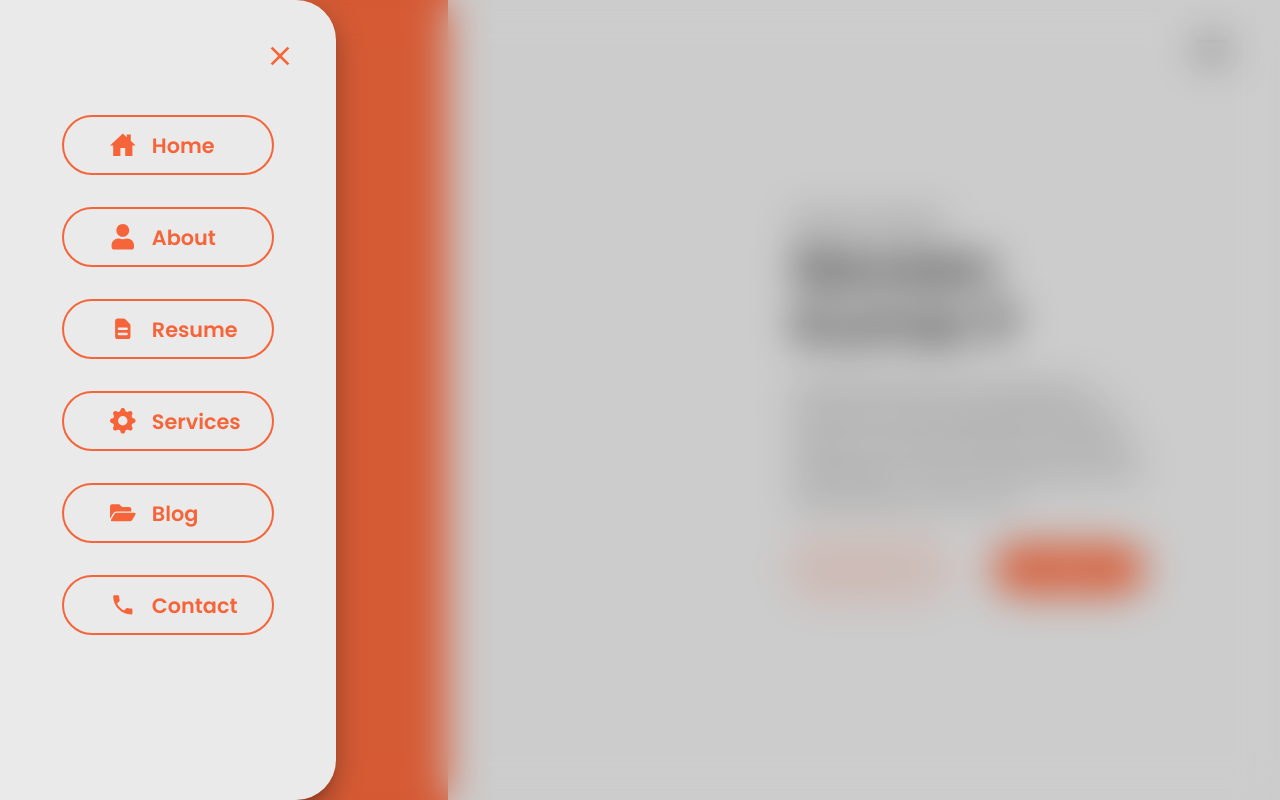
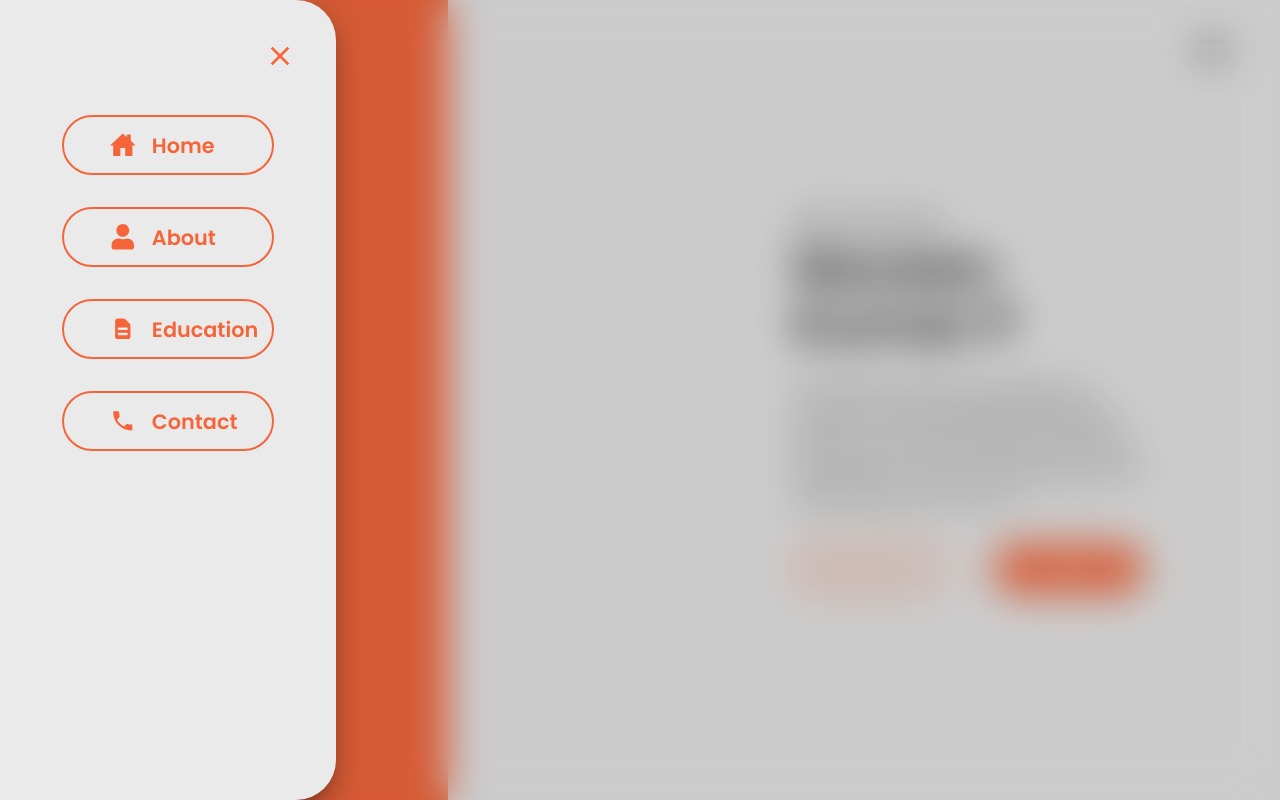
Before and after one commit to naveen-kumar-30/Portfillo-Naveen, a React (Create React App) app: page / in a window 1280 px wide. Both pictures are taken after a click on the icon 1212 px from the left and 50 px from the top of the page. Shown: the top 800 px of the page. Built offline with nearby package versions, Linux system fonts and the light colour scheme; a web font is replaced by a local one.

Commit message:
Update Navbar.js

```diff
--- a/src/components/Navbar/Navbar.js
+++ b/src/components/Navbar/Navbar.js
@@ -219,13 +219,13 @@ function Navbar() {
                                         className={classes.drawerIcon}
                                     />
                                     <span className={classes.drawerLinks}>
-                                        Resume
+                                        Education
                                     </span>
                                 </div>
                             </NavLink>
                         </Fade>
 
-                        <Fade left>
+                        {/* <Fade left>
                             <NavLink
                                 to='/#services'
                                 smooth={true}
@@ -241,11 +241,11 @@ function Navbar() {
                                     </span>
                                 </div>
                             </NavLink>
-                        </Fade>
+                        </Fade> */}
 
-                        <Fade left>
+                        {/* <Fade left>
                             <NavLink
-                                to='/#blog'
+                                to='/#project'
                                 smooth={true}
                                 spy='true'
                                 duration={2000}
@@ -255,11 +255,11 @@ function Navbar() {
                                         className={classes.drawerIcon}
                                     />
                                     <span className={classes.drawerLinks}>
-                                        Blog
+                                        Projects
                                     </span>
                                 </div>
                             </NavLink>
-                        </Fade>
+                        </Fade> */}
 
                         <Fade left>
                             <NavLink
```
